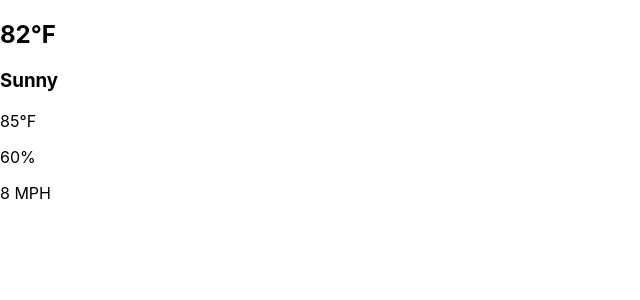
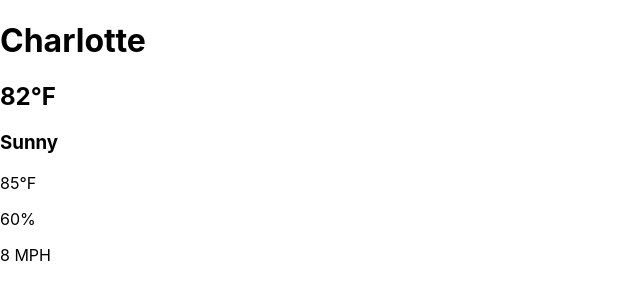
Before and after one commit to Adrian93EH3/Weather-App-React, a React (Create React App) app: page / in a window 1280 px wide. Shown: the top 300 px of the page, without its empty margins (0-640 px from the left). Built offline with nearby package versions, Linux system fonts and the light colour scheme.

Commit message:
adding the city name hard coded so I can style it, changed the p tag to h1 tag for clarity

```diff
--- a/src/App.js
+++ b/src/App.js
@@ -10,7 +10,7 @@ function App() {
       <div className="container">
         <div className="placeholder">
           <div className="location">
-            <p></p>
+            <h1>Charlotte</h1>
           </div>
           <div className="temperature">
             <h2>82°F</h2>
```
